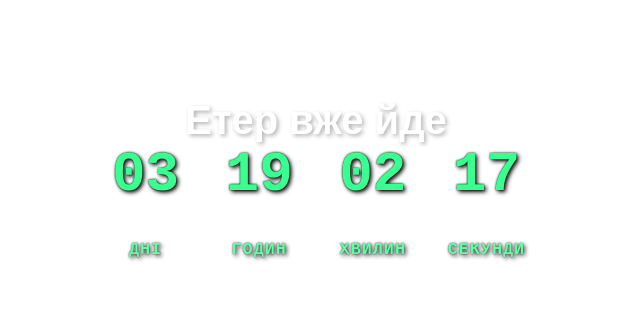
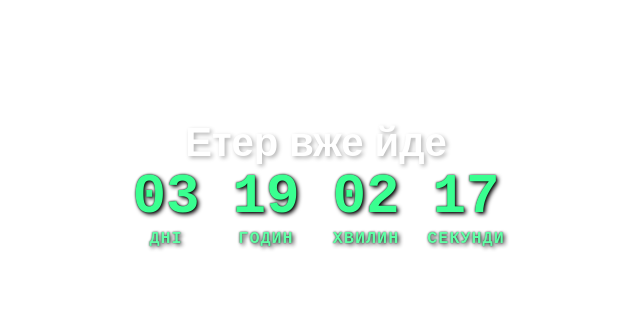
Before and after one commit to sorumond/from-date-timer, a plain HTML site: page index.html in a window 1280 px wide. Shown: the part 216-530 px from the top of the page, without its empty margins (324-964 px from the left). Drawn offline with Linux system fonts and the light colour scheme.

Commit message:
Update index.html

```diff
--- a/index.html
+++ b/index.html
@@ -36,6 +36,8 @@
         }
 
         .timer-display {
+            display: flex;
+            justify-content: center;
             font-size: 3.5em;
             font-weight: bold;
             /* margin: 30px 0; */
@@ -50,9 +52,12 @@
         }
 
         .timer-unit {
-            display: inline-block;
-            /* margin: 0 10px; */
+            display: flex;
+            flex-direction: column;
+            /* display: inline-block; */
+            margin: 0 10px;
             text-align: center;
+            /* height: 60px; */
         }
 
         .timer-number {
@@ -64,7 +69,7 @@
 
         .timer-label {
             font-size: 0.3em;
-            margin-top: 5px;
+            margin-top: 0;
             opacity: 0.8;
             text-transform: uppercase;
             letter-spacing: 1px;
@@ -221,8 +226,6 @@
             document.getElementById('hours').textContent = hours.toString().padStart(2, '0');
             document.getElementById('minutes').textContent = minutes.toString().padStart(2, '0');
             document.getElementById('seconds').textContent = seconds.toString().padStart(2, '0');
-
-
         }
 
 
```
